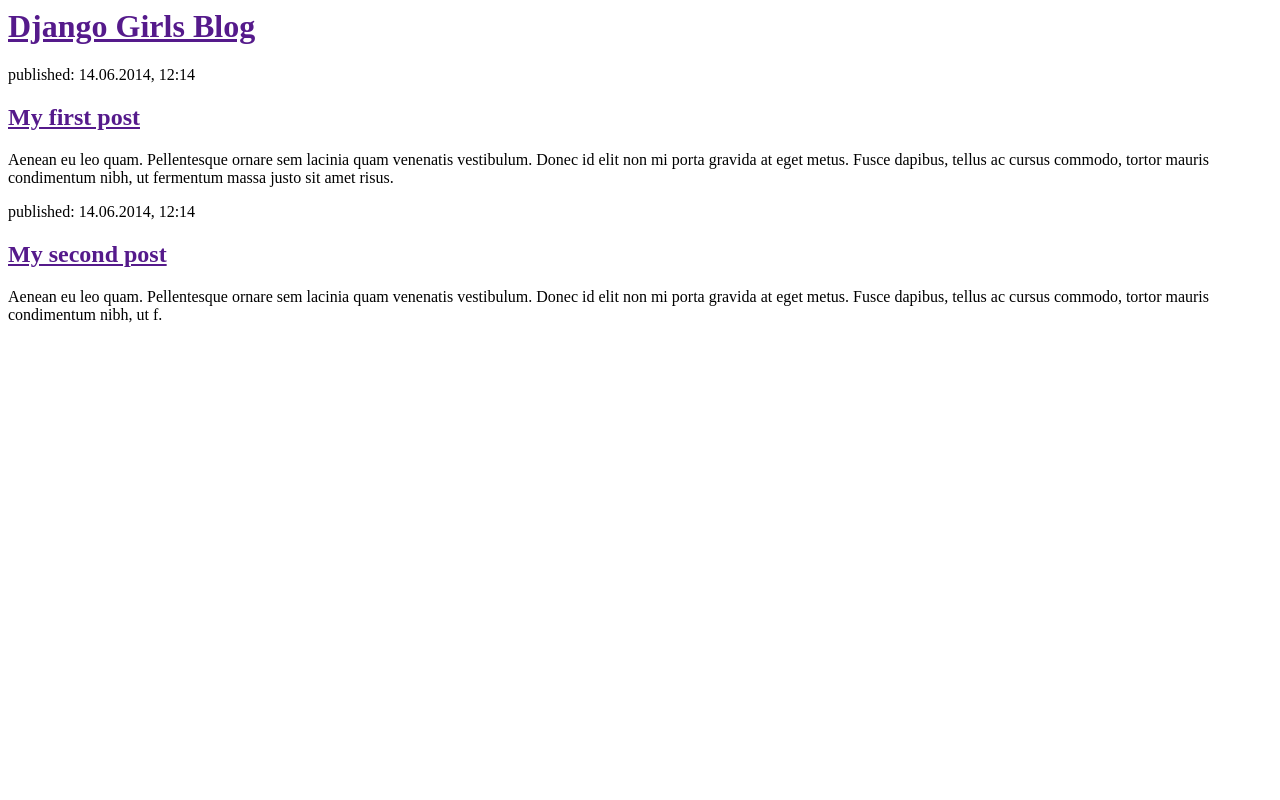
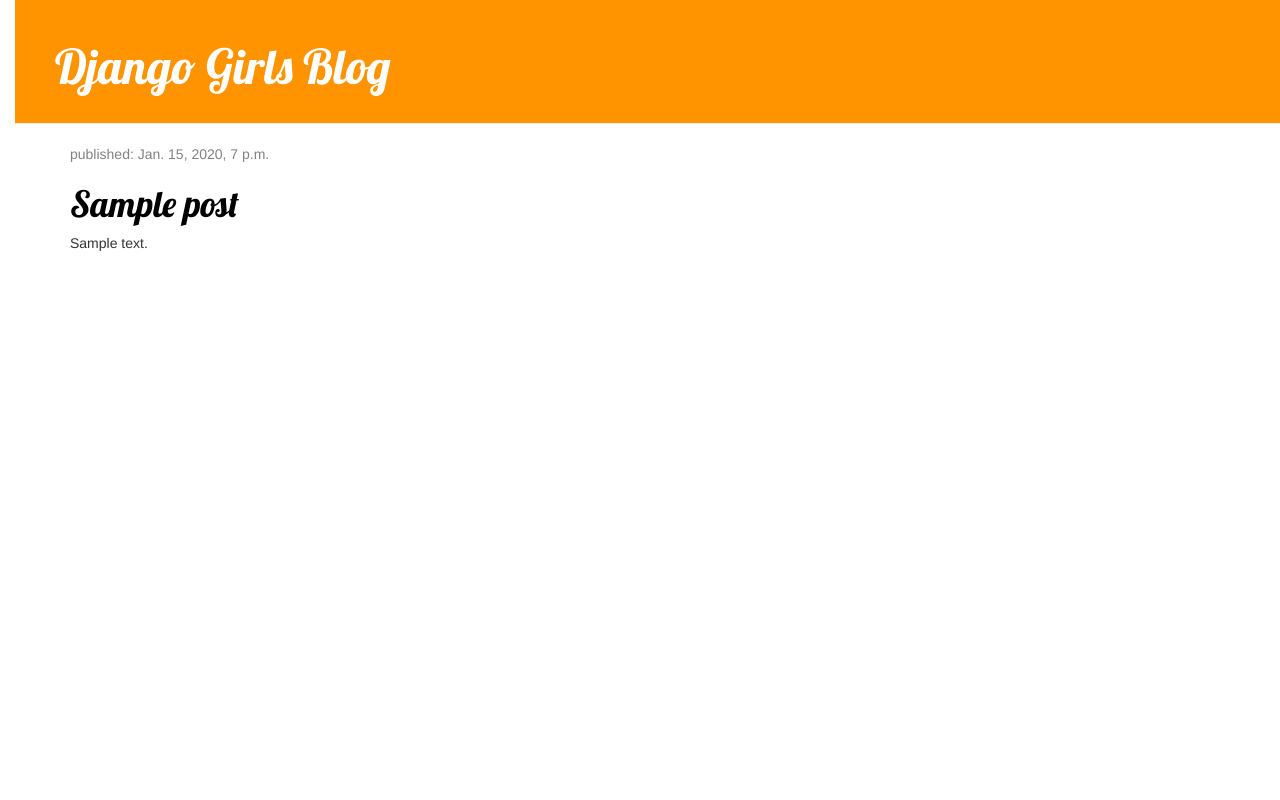
Before and after one commit to narflurk/djangogirls, a Django app: template blog/templates/blog/post_list.html in a window 1280 px wide. Run offline with Django 3.2, Linux system fonts and the light colour scheme; the template is opened without the code that fills it: values that come from a table or form of the project are taken from there, others are empty; tables that the repository leaves empty hold one stand-in row (values such as "Sample post"); parts of the project's set-up code (start-up, migrations or seed data) failed here and were passed over; some libraries are stand-ins or nearby versions.

Commit message:
Added view and template for detailed blog post as well as CSS

```diff
--- /dev/null
+++ b/blog/static/css/blog.css
@@ -0,0 +1,55 @@
+h1 a {
+    color: #FCA205;
+    font-family: 'Lobster';
+}
+
+body {
+    padding-left: 15px;
+}
+
+.page-header {
+    background-color: #ff9400;
+    margin-top: 0;
+    padding: 20px 20px 20px 40px;
+}
+
+.page-header h1, .page-header h1 a, .page-header h1 a:visited, .page-header h1 a:active {
+    color: #ffffff;
+    font-size: 36pt;
+    text-decoration: none;
+}
+
+.content {
+    margin-left: 40px;
+}
+
+h1, h2, h3, h4 {
+    font-family: 'Lobster', cursive;
+}
+
+.date {
+    color: #828282;
+}
+
+.save {
+    float: right;
+}
+
+.post-form textarea, .post-form input {
+    width: 100%;
+}
+
+.top-menu, .top-menu:hover, .top-menu:visited {
+    color: #ffffff;
+    float: right;
+    font-size: 26pt;
+    margin-right: 20px;
+}
+
+.post {
+    margin-bottom: 70px;
+}
+
+.post h1 a, .post h1 a:visited {
+    color: #000000;
+}
--- a/blog/templates/blog/post_list.html
+++ b/blog/templates/blog/post_list.html
@@ -1,22 +1,31 @@
+{% load staticfiles %}
 <html>
     <head>
         <title>Django Girls blog</title>
+        <link rel="stylesheet" href="//maxcdn.bootstrapcdn.com/bootstrap/3.2.0/css/bootstrap.min.css">
+		<link rel="stylesheet" href="//maxcdn.bootstrapcdn.com/bootstrap/3.2.0/css/bootstrap-theme.min.css">
+		<link href="//fonts.googleapis.com/css?family=Lobster&subset=latin,latin-ext" rel="stylesheet" type="text/css">
+		<link rel="stylesheet" href="{% static 'css/blog.css' %}">
     </head>
     <body>
-        <div>
+        <div class="page-header">
             <h1><a href="">Django Girls Blog</a></h1>
         </div>
+<div class="content container">
+    <div class="row">
+        <div class="col-md-8">
+            {% for post in posts %}
+                <div class="post">
+                    <div class="date">
+                        <p>published: {{ post.published_date }}</p>
+                    </div>
+                    <h1><a href="{% url 'post_detail' pk=post.pk %}">{{ post.title }}</a></h1>
+                    <p>{{ post.text|linebreaksbr }}</p>
+                </div>
+            {% endfor %}
+        </div>
+    </div>
+</div>
 
-        <div>
-            <p>published: 14.06.2014, 12:14</p>
-            <h2><a href="">My first post</a></h2>
-            <p>Aenean eu leo quam. Pellentesque ornare sem lacinia quam venenatis vestibulum. Donec id elit non mi porta gravida at eget metus. Fusce dapibus, tellus ac cursus commodo, tortor mauris condimentum nibh, ut fermentum massa justo sit amet risus.</p>
-        </div>
-
-        <div>
-            <p>published: 14.06.2014, 12:14</p>
-            <h2><a href="">My second post</a></h2>
-            <p>Aenean eu leo quam. Pellentesque ornare sem lacinia quam venenatis vestibulum. Donec id elit non mi porta gravida at eget metus. Fusce dapibus, tellus ac cursus commodo, tortor mauris condimentum nibh, ut f.</p>
-        </div>
     </body>
 </html>
--- a/blog/urls.py
+++ b/blog/urls.py
@@ -2,4 +2,5 @@ from django.conf.urls import url
 from . import views
 urlpatterns = [
     url(r'^$', views.post_list, name='post_list'),
+    url(r'^post/(?P<pk>\d+)/$', views.post_detail, name='post_detail'),
 ]
--- a/blog/views.py
+++ b/blog/views.py
@@ -1,5 +1,8 @@
 from django.shortcuts import render
+from django.utils import timezone
+from .models import Post
 
 # Create your views here.
 def post_list(request):
-    return render(request, 'blog/post_list.html', {})
+	posts = Post.objects.filter(published_date__lte=timezone.now()).order_by('published_date')
+	return render(request, 'blog/post_list.html', {'posts': posts})
```
